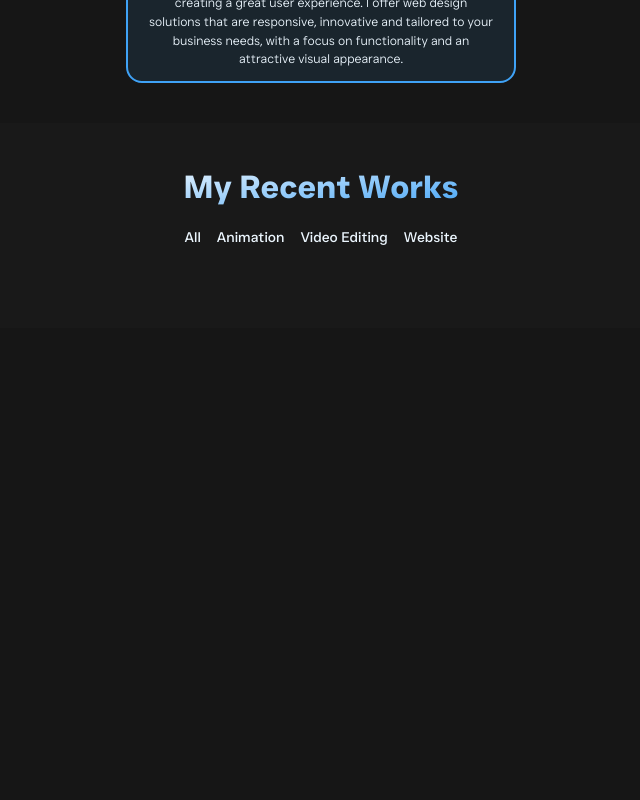
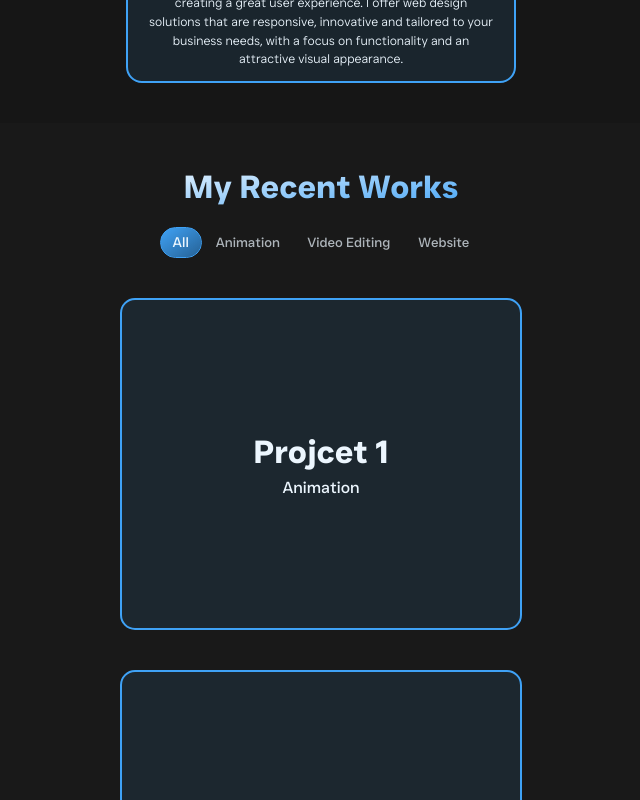
Before and after one commit to rhizal24/rheez-portfolio, a Next.js app: page / in a window 1280 px wide. Shown: the part 2100-2900 px from the top of the page, without its empty margins (319-959 px from the left). Before the commit the page ends 2428 px from the top, so only its background shows below. Built offline with nearby package versions, Linux system fonts and the light colour scheme.

Commit message:
feat[addFilterWorks]: complete work section

```diff
--- a/src/app/components/Works.js
+++ b/src/app/components/Works.js
@@ -1,36 +1,95 @@
+"use client";
+
+import { useState } from "react";
+
 export default function RecentWorks() {
-  const Selected = [
-    {
-      item: "All",
-    },
-    {
-      item: "Animation",
-    },
-    {
-      item: "Video Editing",
-    },
-    {
-      item: "Website",
-    },
+  const [activeFilter, setActiveFilter] = useState("All");
+  const [showAll, setShowAll] = useState(false);
+
+  const works = [
+    { id: 1, title: "Projcet 1", category: "Animation" },
+    { id: 2, title: "Project 2", category: "Video Editing" },
+    { id: 3, title: "Project 3", category: "Website" },
+    { id: 4, title: "Project 4", category: "Animation" },
+    { id: 5, title: "Project 5", category: "Website" },
   ];
 
+  const categories = ["All", "Animation", "Video Editing", "Website"];
+  const filteredWorks = works.filter((work) =>
+    activeFilter === "All" ? true : work.category === activeFilter
+  );
+
+  const visibleWorks = showAll ? works : filteredWorks.slice(0, 3);
+  const hiddenProjectCount = filteredWorks.length - visibleWorks.length;
   return (
     <div className="font-just-sans w-full flex py-[40px] flex-col gap-[40px] justify-center items-center text-light bg-[#191919] px-[20px]">
       <div className="flex flex-col justify-center items-center gap-4">
         <h1 className="bg-gradient-to-tl from-normal to-light text-transparent bg-clip-text">
           My Recent Works
         </h1>
-        <div className="flex gap-4 text-[14px]">
-          {Selected.map((item, index) => {
+        <div className="flex text-[14px]">
+          {categories.map((category) => {
             return (
-              <button type="button" key={index}>
-                {item.item}
+              <button
+                type="button"
+                onClick={() => {
+                  setActiveFilter(category);
+                  setShowAll(false);
+                }}
+                key={category}
+                className={`relative px-3 py-1 rounded-full transition-all duration-300 ease-in-out ${
+                  activeFilter === category
+                    ? "bg-gradient-to-br from-normal to-dark-hover"
+                    : "bg-transparent"
+                } ${
+                  activeFilter === category
+                    ? "border-[1px] border-normal"
+                    : "border-none"
+                }
+                }`}
+                style={{
+                  transform:
+                    activeFilter === category ? "scale(1)" : "scale(0.95)",
+                  opacity: activeFilter === category ? 1 : 0.7,
+                }}
+              >
+                <span
+                  className={`absolute inset-0 rounded-full transition-all duration-300 ${
+                    activeFilter === category
+                      ? "bg-gradient-to-br from-normal to-dark-hover"
+                      : "bg-transparent"
+                  }`}
+                />
+                <span className="relative z-10">{category}</span>
               </button>
             );
           })}
         </div>
       </div>
-      <div></div>
+      <div className="flex flex-col gap-[40px]">
+        {visibleWorks.map((work) => {
+          return (
+            <div
+              key={work.id}
+              className="bg-normal bg-opacity-10 p-32 rounded-[15px] border-normal border-2 flex flex-col justify-center items-center"
+            >
+              <h1 className="text-light">{work.title}</h1>
+              <p className="text-light">{work.category}</p>
+            </div>
+          );
+        })}
+      </div>
+      {hiddenProjectCount > 0 && (
+        <div className="text-center">
+          <button
+            type="button"
+            onClick={() => setShowAll(!showAll)}
+            className="hover:text-light hover:underline hover:scale-105 bg-gradient-to-br from-light to-normal-active bg-clip-text text-transparent px-6 py-2 rounded-lg transition-all duration-300 active:scale-95"
+          >
+            {showAll ? "Show Less" : `See More...(${hiddenProjectCount})`}
+          </button>
+        </div>
+      )}
     </div>
   );
 }
```
